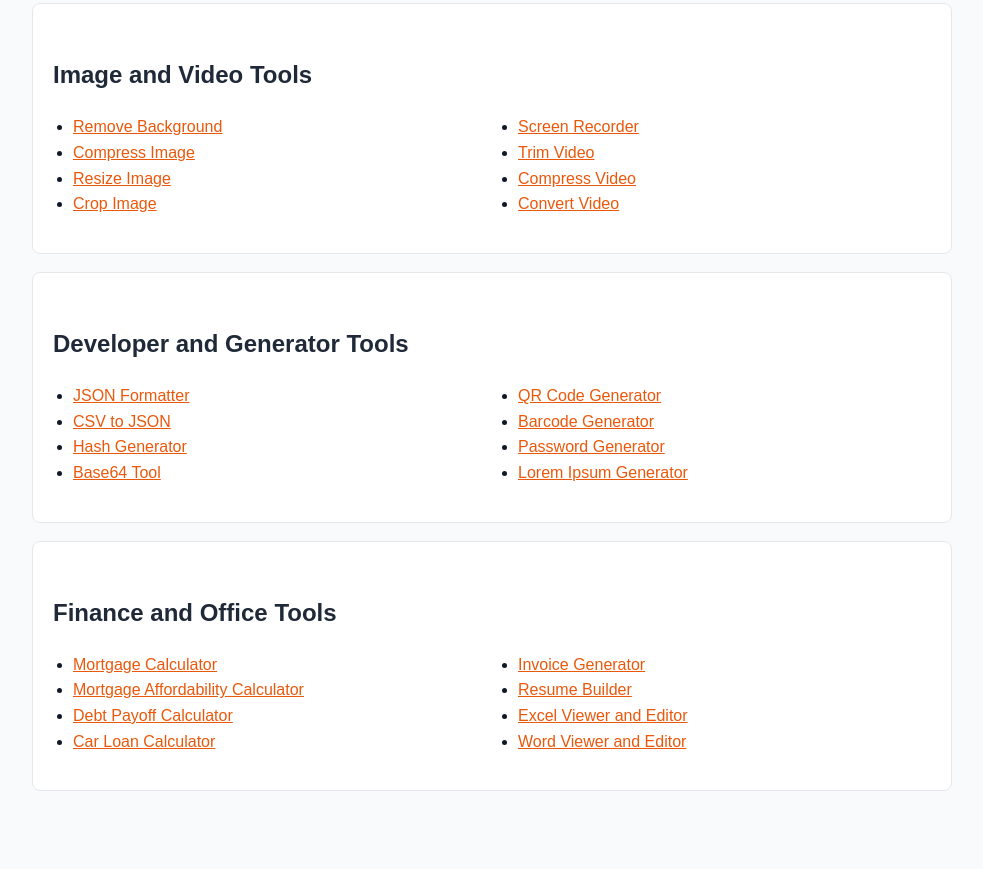
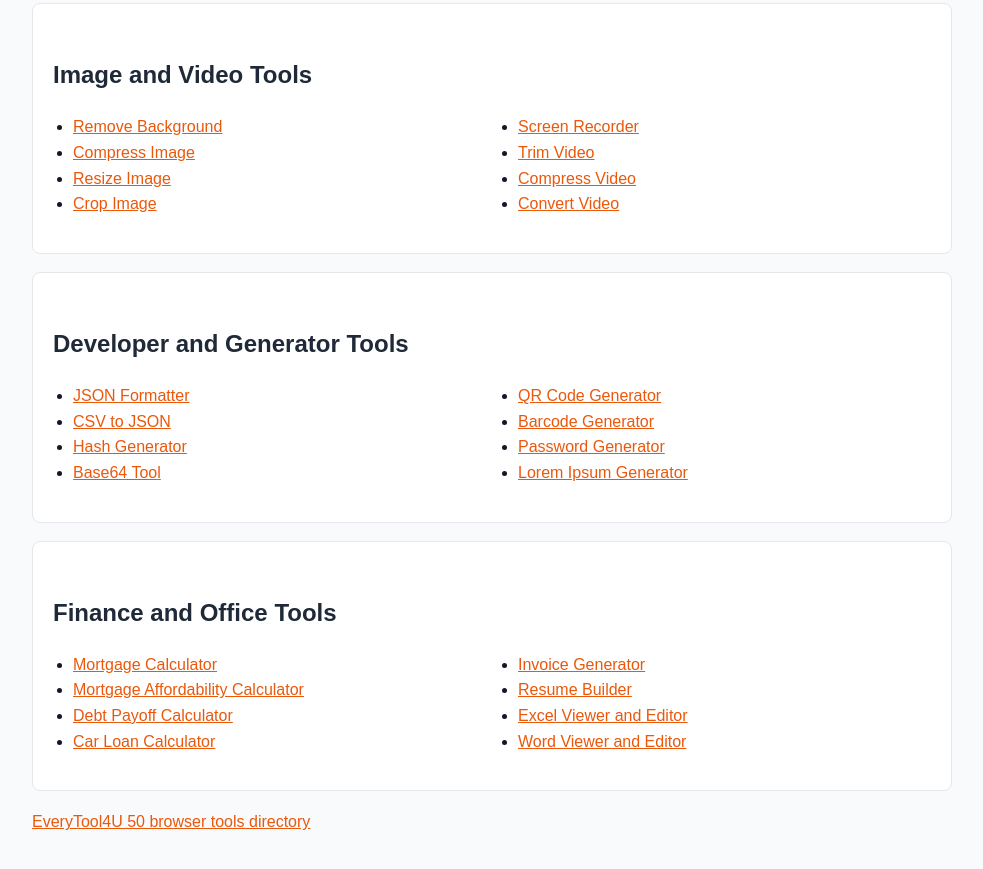
Before and after one commit to ibsam588-lgtm/everytool4u-links, a plain HTML site: page index.html in a window 1280 px wide. Shown: the part 445-1314 px from the top of the page, without its empty margins (148-1131 px from the left). Drawn offline with Linux system fonts and the light colour scheme.

Commit message:
Link 50 tools directory from homepage

```diff
--- a/index.html
+++ b/index.html
@@ -60,6 +60,6 @@
     <li><a href="https://everytool4u.com/tools/excel-viewer-editor">Excel Viewer and Editor</a></li>
     <li><a href="https://everytool4u.com/tools/word-viewer-editor">Word Viewer and Editor</a></li>
   </ul></section>
-</main>
+<p><a href="tools-50.html">EveryTool4U 50 browser tools directory</a></p></main>
 </body>
 </html>
```
